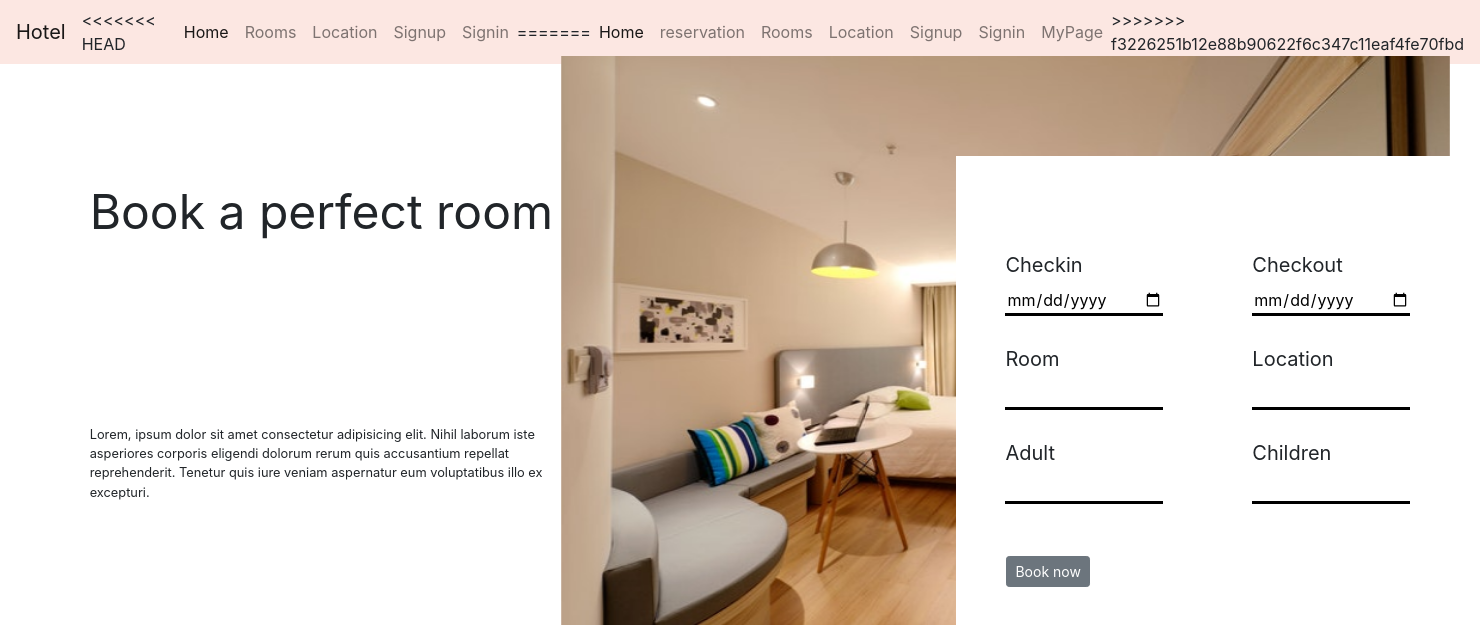
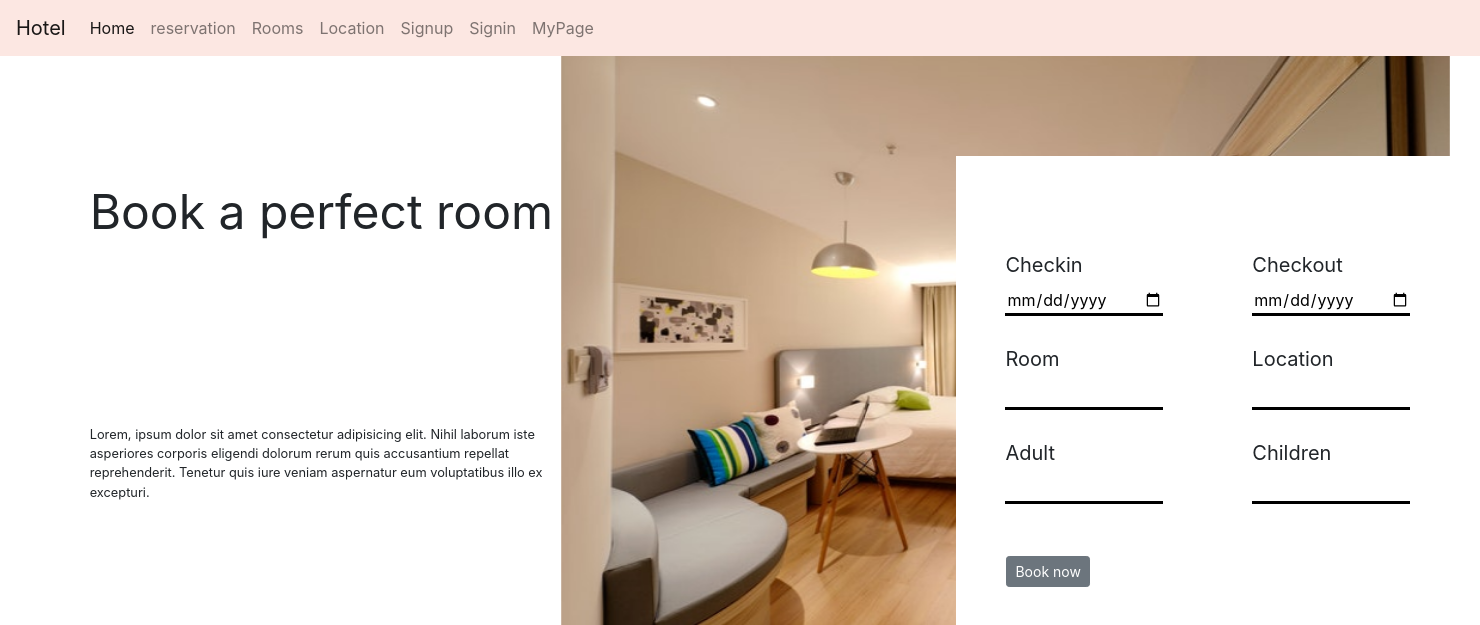
Before and after one commit to Beans9605/hotel_reservation, a Django app: page / in a window 1480 px wide. Shown: the top 625 px of the page. Run offline with Django 3.2, Linux system fonts and the light colour scheme; parts of the project's set-up code (start-up, migrations or seed data) failed here and were passed over; some libraries are stand-ins or nearby versions.

Commit message:
merge_by_yeong

```diff
--- a/hotel_reservation/main/templates/main/home.html
+++ b/hotel_reservation/main/templates/main/home.html
@@ -26,20 +26,6 @@
                     <span class="navbar-toggler-icon"></span>
                     </button>
                     <div class="collapse navbar-collapse" id="navbarNavAltMarkup">
-<<<<<<< HEAD
-                    <div class="navbar-nav">
-                        <a class="nav-item nav-link active" href="#">Home <span class="sr-only">(current)</span></a>
-                        <a class="nav-item nav-link" href="#">Rooms</a>
-                        <a class="nav-item nav-link" href="#">Location</a>
-                        {% if request.session.user %}
-                        <a class="nav-item nav-link" href="{% url 'mypage' %}">MyPage</a>
-                        <a class="nav-item nav-link" href="{% url 'logout' %}">logout</a>
-                        {% else %}
-                        <a class="nav-item nav-link" href="{% url 'signup'%}">Signup</a>
-                        <a class="nav-item nav-link" href="{% url 'signin'%}">Signin</a>
-                        {% endif %}
-                    </div>
-=======
                         <div class="navbar-nav">
                             <a class="nav-item nav-link active" href="{% url 'home'%}">Home</a>
                             <a class="nav-item nav-link" href="{% url 'reservation' %}">reservation</a>
@@ -49,7 +35,6 @@
                             <a class="nav-item nav-link" href="{% url 'signin'%}">Signin</a>
                             <a class="nav-item nav-link" href="{% url 'mypage' %}">MyPage</a>
                         </div>
->>>>>>> f3226251b12e88b90622f6c347c11eaf4fe70fbd
                     </div>
                 </nav>
             </div>
--- a/hotel_reservation/products/urls.py
+++ b/hotel_reservation/products/urls.py
@@ -5,7 +5,7 @@ urlpatterns = [
     path('reservation_home/', views.reservation_home, name="reservation_home"),
     path('reservation/', views.reservation, name="reservation"),
     path('reservation_modify/', views.reservation_modify, name="reservation_modify"),
-    path('reservation_delete/<int:pk>', views.reservation_delete, name="reservation_delete")
+    path('reservation_delete/<int:pk>', views.reservation_delete, name="reservation_delete"),
     path('introduction/', views.introduction, name="introduction"),
     path('introdetail/', views.introdetail, name="introdetail"),
     path('reservation/', views.reservation_home, name="reservation"),
```
Also changed, not shown: hotel_reservation/products/views.py (+2 -49 lines), hotel_reservation/products/migrations/0004_auto_20200703_2043.py (added), hotel_reservation/users/migrations/0002_test.py (deleted).
